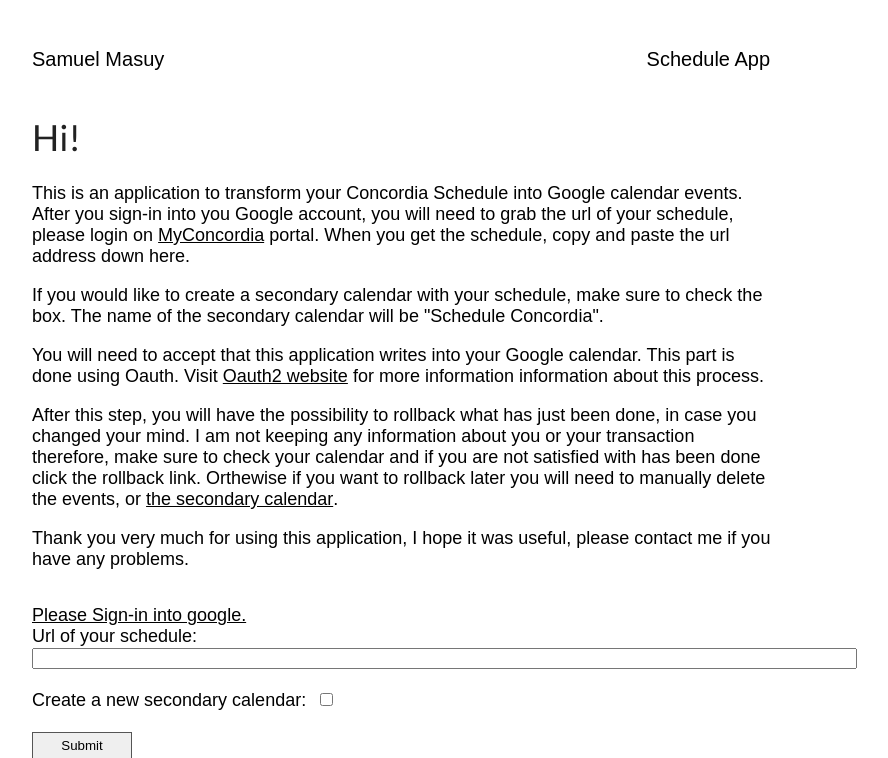
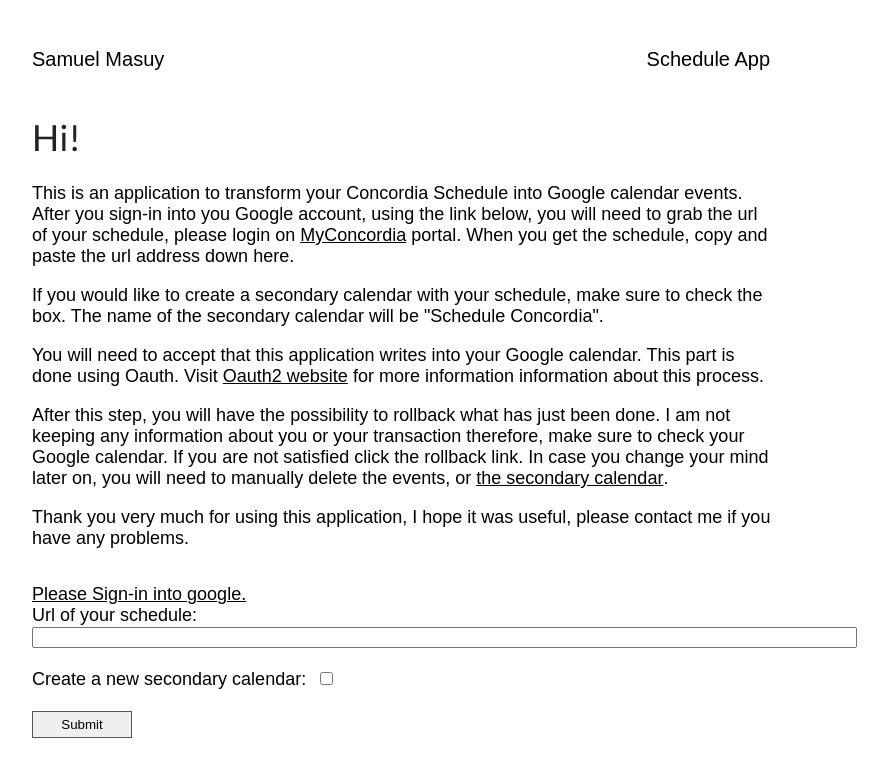
Before and after one commit to samuelmasuy/Concordia-Schedule-to-Gcal, a Flask app: page / in a window 1280 px wide. Shown: the top 758 px of the page, without its empty margins (238-1126 px from the left). Run offline with Flask 2, Linux system fonts and the light colour scheme; parts of the project's set-up code (start-up, migrations or seed data) failed here and were passed over.

Commit message:
added more explanation on the rollback process and how to delete the calendar in schedule_index.html

```diff
--- a/app/templates/schedule_index.html
+++ b/app/templates/schedule_index.html
@@ -2,16 +2,14 @@
 {% block content %}
     <h1>Hi!</h1>
     <p>This is an application to transform your Concordia Schedule into Google calendar events.
-    After you sign-in into you Google account, you will need to grab the url of your schedule, please login on <a href="https://psis.concordia.ca/personalschedule/login.asp" target="_blank">MyConcordia</a> portal. When you get the schedule, copy and paste the url address down here.</p>
+    After you sign-in into you Google account, using the link below, you will need to grab the url of your schedule, please login on <a href="https://psis.concordia.ca/personalschedule/login.asp" target="_blank">MyConcordia</a> portal. When you get the schedule, copy and paste the url address down here.</p>
     <p>If you would like to create a secondary calendar with your schedule, make sure to check the box. The name of the secondary calendar will be "Schedule Concordia".</p>
     <p>You will need to accept that this application writes into your Google calendar. This part is done using Oauth. Visit <a href="http://oauth.net/2/" target="_blank">Oauth2 website</a> for more information information about this process.</p>
-    <p>After this step, you will have the possibility to rollback what has just been done, in case you changed your mind. I am not keeping any information about you or your transaction therefore, make sure to check your calendar and if you are not satisfied with has been done click the rollback link. Orthewise if you want to rollback later you will need to manually delete the events, or <a href="https://support.google.com/calendar/answer/37188?hl=en">the secondary calendar</a>.</p>
+    <p>After this step, you will have the possibility to rollback what has just been done. I am not keeping any information about you or your transaction therefore, make sure to check your Google calendar. If you are not satisfied click the rollback link. In case you change your mind later on, you will need to manually delete the events, or <a href="https://support.google.com/calendar/answer/37188?hl=en">the secondary calendar</a>.</p>
     <p>Thank you very much for using this application, I hope it was useful, please contact me if you have any problems.</p>
 
     {% include "schedule_form.html" ignore missing %}
-    {% if i %}
-        {{i}}
-    {% endif %}
+
     {% if url %}
     <div style="margin-top: 50px;">
         <p>{{ url }}</p>
--- a/app/views.py
+++ b/app/views.py
@@ -46,9 +46,12 @@ def login():
 
 @app.route('/logout')
 def logout():
-    session.pop('credentials', None)
     app.SECRET_KEY = os.urandom(66)
-    return render_template('schedule_logout.html')
+    if 'credentials' in session:
+        session.pop('credentials', None)
+        return render_template('schedule_logout.html')
+    else:
+        return redirect(url_for('schedule_index'))
 
 
 @app.route('/oauth2callback')
```
